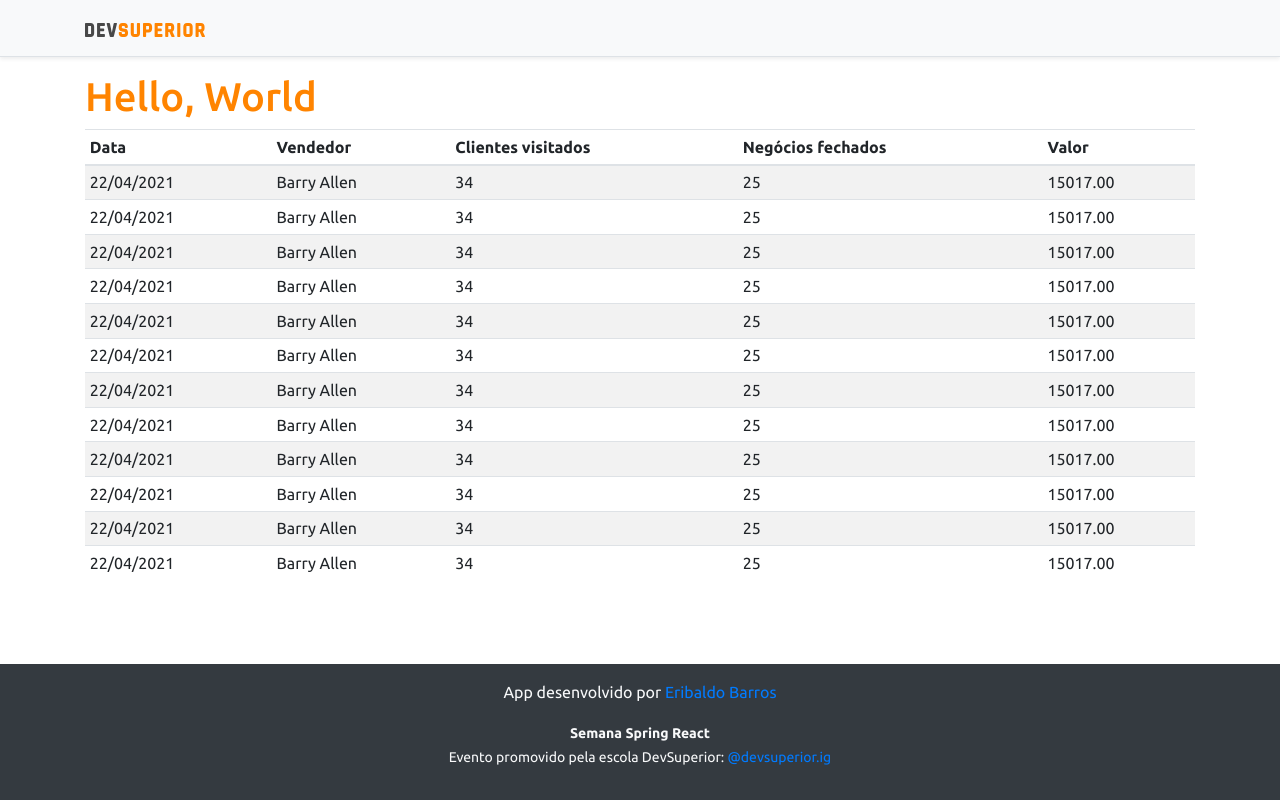
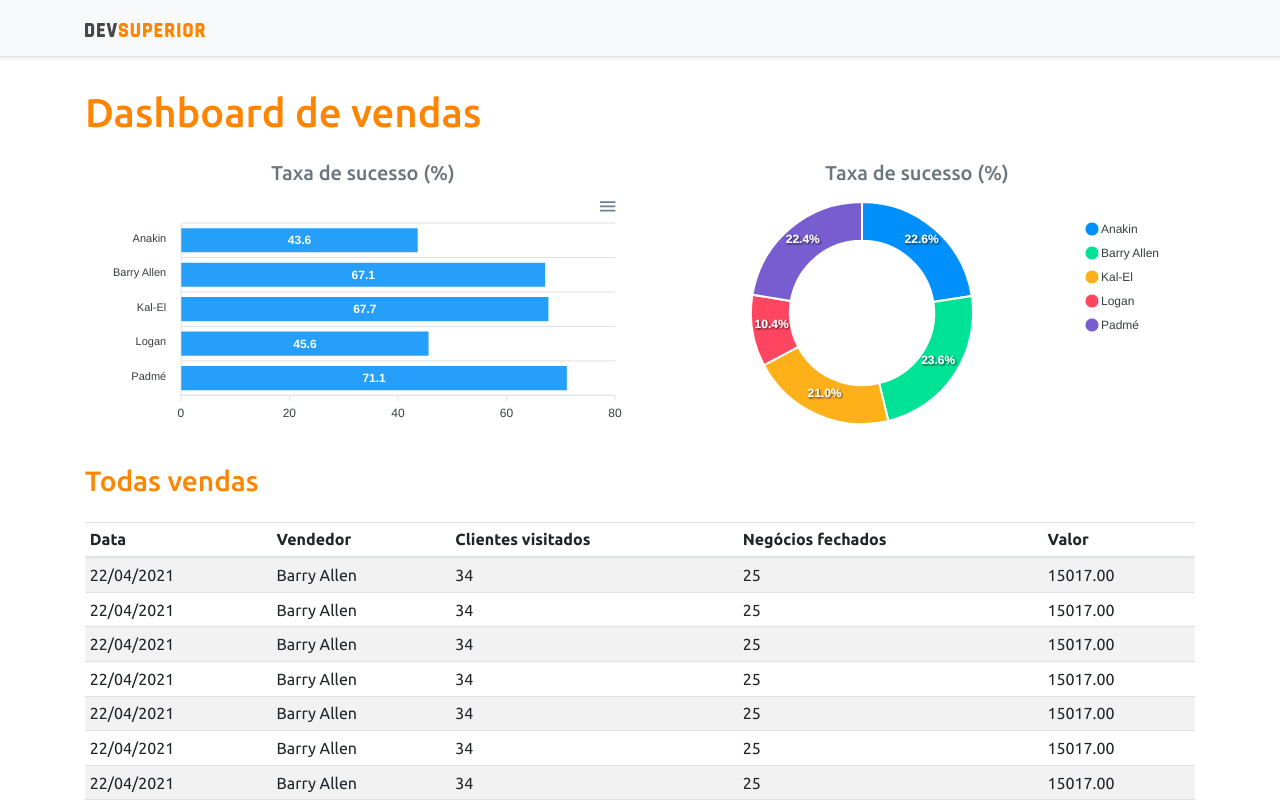
Before and after one commit to BaldinhO17/projeto-sds3, a React (Create React App) app in the folder frontend/: page / in a window 1280 px wide. Shown: the top 802 px of the page. Built offline with nearby package versions, Linux system fonts and the light colour scheme.

Commit message:
Static charts

```diff
--- a/frontend/package.json
+++ b/frontend/package.json
@@ -10,8 +10,10 @@
     "@types/node": "^12.0.0",
     "@types/react": "^17.0.0",
     "@types/react-dom": "^17.0.0",
+    "apexcharts": "^3.26.1",
     "bootstrap": "^4.6.0",
     "react": "^17.0.2",
+    "react-apexcharts": "^1.3.9",
     "react-dom": "^17.0.2",
     "react-scripts": "4.0.3",
     "typescript": "^4.1.2",
--- a/frontend/src/App.tsx
+++ b/frontend/src/App.tsx
@@ -1,5 +1,7 @@
 import NavBar from "./components/NavBar";
 import DataTable from "./components/DataTable";
+import BarChart from "./components/BarChart";
+import DonutChart from "./components/DonutChart";
 import Footer from "./components/Footer";
 
 
@@ -8,7 +10,20 @@
     <>
       <NavBar />
       <main className="container">
-        <h1 className="text-primary">Hello, World</h1>
+        <h1 className="text-primary py-3">Dashboard de vendas</h1>
+
+        <div className="row px-3">
+          <div className="col-sm-6">
+            <h5 className="text-center text-secondary">Taxa de sucesso (%)</h5>
+            <BarChart />
+          </div>
+          <div className="col-sm-6">
+            <h5 className="text-center text-secondary">Taxa de sucesso  (%)</h5>
+            <DonutChart />
+          </div>
+        </div>
+
+        <h3 className="text-primary py-3">Todas vendas</h3>
         <DataTable />
       </main>
       <Footer />
--- /dev/null
+++ b/frontend/src/components/BarChart/index.tsx
@@ -0,0 +1,35 @@
+import Chart from 'react-apexcharts'
+
+const BarChart = () => {
+
+    const options = {
+        plotOptions: {
+            bar: {
+                horizontal: true,
+            }
+        },
+    };
+
+    const mockData = {
+        labels: {
+            categories: ['Anakin', 'Barry Allen', 'Kal-El', 'Logan', 'Padmé']
+        },
+        series: [
+            {
+                name: "% Sucesso",
+                data: [43.6, 67.1, 67.7, 45.6, 71.1]
+            }
+        ]
+    };
+
+    return (
+        <Chart
+            options={{ ...options, xaxis: mockData.labels }}
+            series={mockData.series}
+            type='bar'
+            height='240'
+        />
+    );
+}
+
+export default BarChart;
--- /dev/null
+++ b/frontend/src/components/DonutChart/index.tsx
@@ -0,0 +1,26 @@
+import Chart from 'react-apexcharts'
+
+const DonutChart = () => {
+
+    const mockData = {
+        series: [477138, 499928, 444867, 220426, 473088],
+        labels: ['Anakin', 'Barry Allen', 'Kal-El', 'Logan', 'Padmé']
+    }
+
+    const options = {
+        legend: {
+            show: true
+        }
+    }
+
+    return (
+        <Chart
+            options={{ ...options, labels: mockData.labels }}
+            series={mockData.series}
+            type='donut'
+            height='240'
+        />
+    );
+}
+
+export default DonutChart;
```
Also changed, not shown: 1 other file (tests, documents, lock files or other folders).
